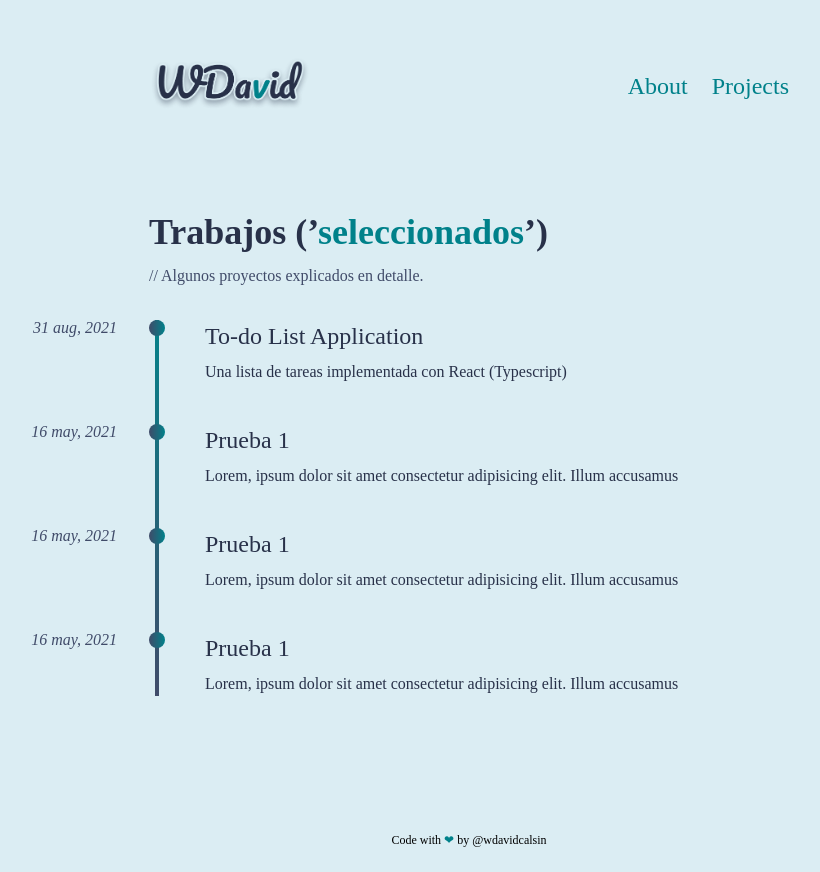
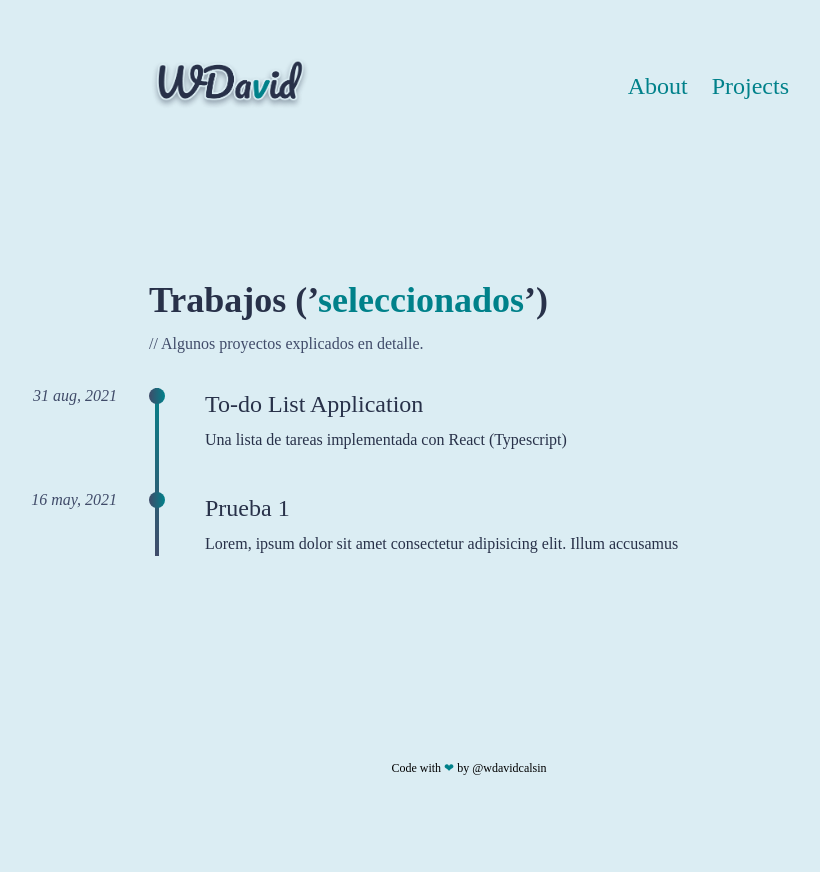
Before and after one commit to wdavidcalsin/my-personal-website-nextjs, a Next.js app: page /projects in a window 1280 px wide. Shown: the whole page, without its empty margins (171-991 px from the left). After the commit the page ends 800 px from the top, so only its background shows below. Built offline with nearby package versions, Linux system fonts and the light colour scheme.

Commit message:
refactor: 💡 the home page and projects page have been modified
the test list of projects and the text space in index were removed

```diff
--- a/pages/index.tsx
+++ b/pages/index.tsx
@@ -9,7 +9,7 @@ const Home: NextPage = () => {
                 <h2 className="font-pacifico text-3xl md:text-5xl text-primary">
                     Willian David
                 </h2>
-                <p className="font-comfortaa text-primary py-5 md:py-12 text-base md:text-3xl">
+                <p className="w-full font-comfortaa text-primary py-5 md:py-12 md:leading-normal text-base md:text-3xl">
                     Frontend Developer, apasionado por compartir conocimientos.
                 </p>
                 <SocialNetwork />
--- a/pages/projects.tsx
+++ b/pages/projects.tsx
@@ -64,42 +64,6 @@ const Projects: NextPage = () => {
                             </p>
                         </div>
                     </div>
-                    <div>
-                        <div className="bg-gradient-to-r from-secondary to-tertiary w-3 h-3 flex items-center justify-center absolute p-2 rounded-full">
-                            <span className="absolute right-12 whitespace-nowrap hidden lg:block italic  text-secondary">
-                                16 may, 2021
-                            </span>
-                        </div>
-                        <div className="ml-14 text-primary space-y-2">
-                            <Link href="/">
-                                <a className="text-2xl hover:text-sky_blue transition duration-300">
-                                    Prueba 1
-                                </a>
-                            </Link>
-                            <p>
-                                Lorem, ipsum dolor sit amet consectetur
-                                adipisicing elit. Illum accusamus
-                            </p>
-                        </div>
-                    </div>
-                    <div>
-                        <div className="bg-gradient-to-r from-secondary to-tertiary w-3 h-3 flex items-center justify-center absolute p-2 rounded-full">
-                            <span className="absolute right-12 whitespace-nowrap hidden lg:block italic  text-secondary">
-                                16 may, 2021
-                            </span>
-                        </div>
-                        <div className="ml-14 text-primary space-y-2">
-                            <Link href="/">
-                                <a className="text-2xl hover:text-sky_blue transition duration-300">
-                                    Prueba 1
-                                </a>
-                            </Link>
-                            <p>
-                                Lorem, ipsum dolor sit amet consectetur
-                                adipisicing elit. Illum accusamus
-                            </p>
-                        </div>
-                    </div>
                 </div>
             </div>
         </Layout>
```
